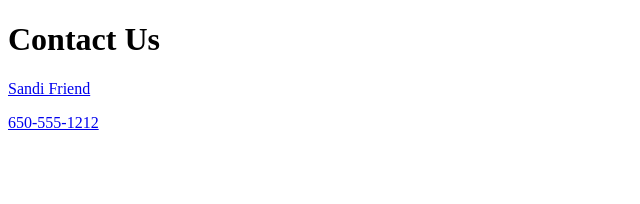
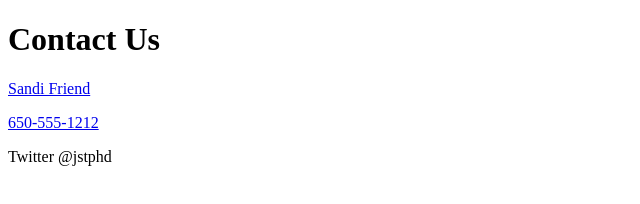
Before and after one commit to gitgiannh/ITS_2595, a plain HTML site: page contact.html in a window 1280 px wide. Shown: the whole page, without its empty margins (0-640 px from the left). Drawn offline with Linux system fonts and the light colour scheme.

Commit message:
Added Twitter handle

```diff
--- a/contact.html
+++ b/contact.html
@@ -7,5 +7,6 @@
 		<h1>Contact Us</h1>
 		<p><a href="mailto:sandi@sbtrain.com">Sandi Friend</a></p>
 		<p><a href="tel:6505551212">650-555-1212</a></p>
+		<p>Twitter @jstphd</p>
 	</body>
 </html>
```
